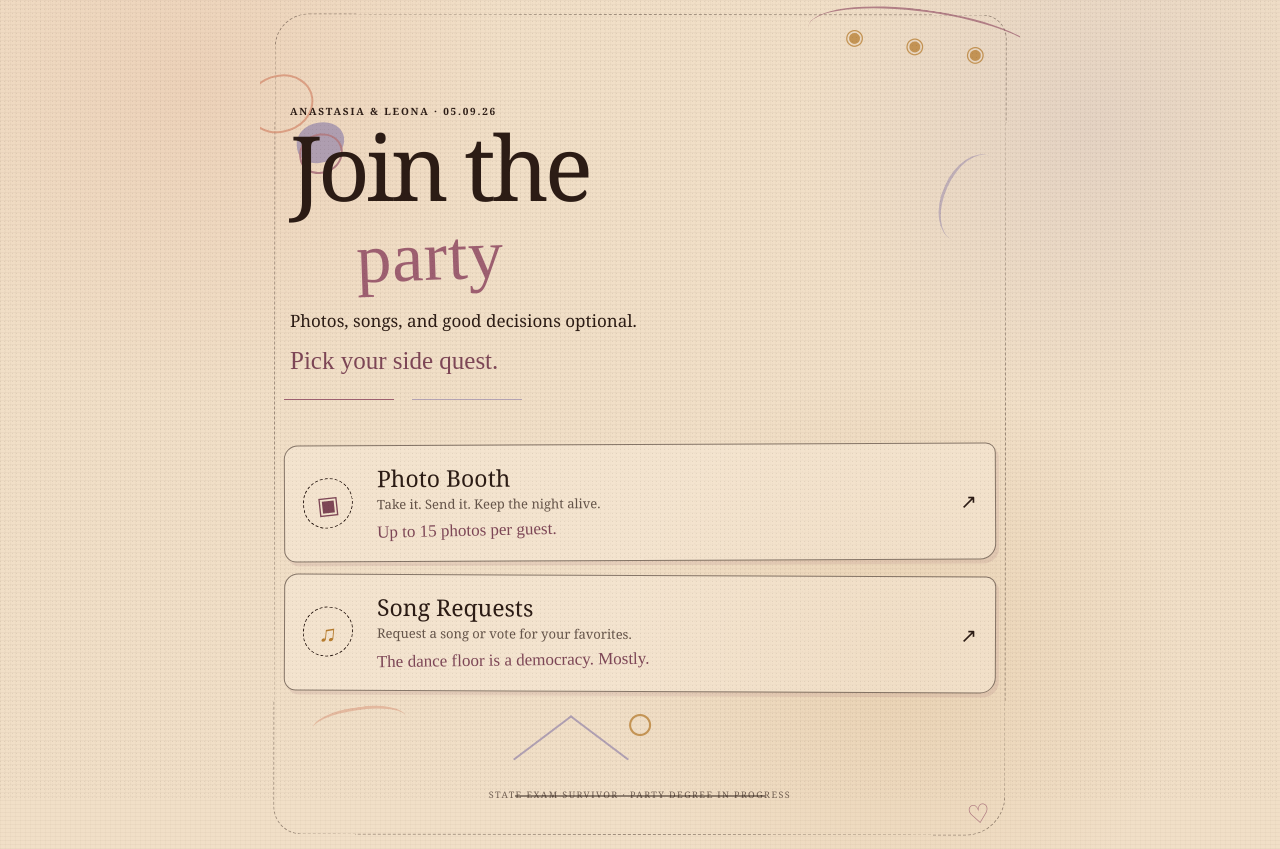
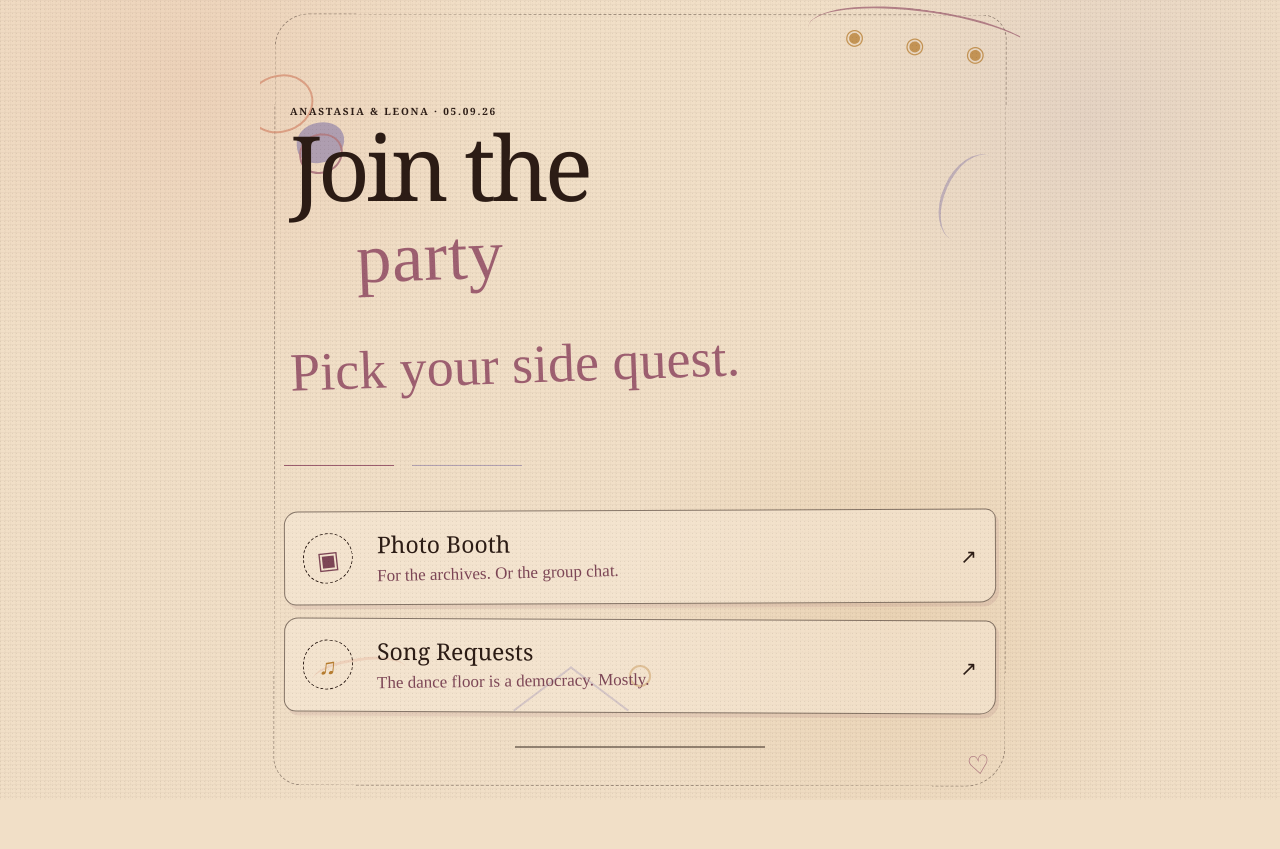
Before and after one commit to yanastasia/grad_party_webapp, a Next.js app: page / in a window 1280 px wide. After the commit the page ends 800 px from the top, so only its background shows below. Built offline with nearby package versions, Linux system fonts and the light colour scheme.

Commit message:
Simplify party home copy

```diff
--- a/app/page.js
+++ b/app/page.js
@@ -12,10 +12,7 @@ export default function HomePage() {
       <section className="homeHero vintageCard">
         <p className="eyebrow">Anastasia &amp; Leona · 05.09.26</p>
         <h1 className="display">Join the <span className="script displayScript">party</span></h1>
-        <p className="gratitude">
-          Photos, songs, and good decisions optional.
-          <em>Pick your side quest.</em>
-        </p>
+        <p className="script homePrompt">Pick your side quest.</p>
       </section>
 
       <section className="activityList" aria-label="Party activities">
@@ -23,8 +20,7 @@ export default function HomePage() {
           <span className="activitySketch" aria-hidden="true">▣</span>
           <span>
             <span className="activityTitle">Photo Booth</span>
-            <span className="activityCopy">Take it. Send it. Keep the night alive.</span>
-            <span className="activityNote">Up to 15 photos per guest.</span>
+            <span className="activityNote">For the archives. Or the group chat.</span>
           </span>
           <span className="activityArrow" aria-hidden="true">↗</span>
         </Link>
@@ -33,14 +29,11 @@ export default function HomePage() {
           <span className="activitySketch" aria-hidden="true">♫</span>
           <span>
             <span className="activityTitle">Song Requests</span>
-            <span className="activityCopy">Request a song or vote for your favorites.</span>
             <span className="activityNote">The dance floor is a democracy. Mostly.</span>
           </span>
           <span className="activityArrow" aria-hidden="true">↗</span>
         </a>
       </section>
-
-      <p className="partyFooter">STATE EXAM SURVIVOR · PARTY DEGREE IN PROGRESS</p>
     </main>
   );
 }
```
